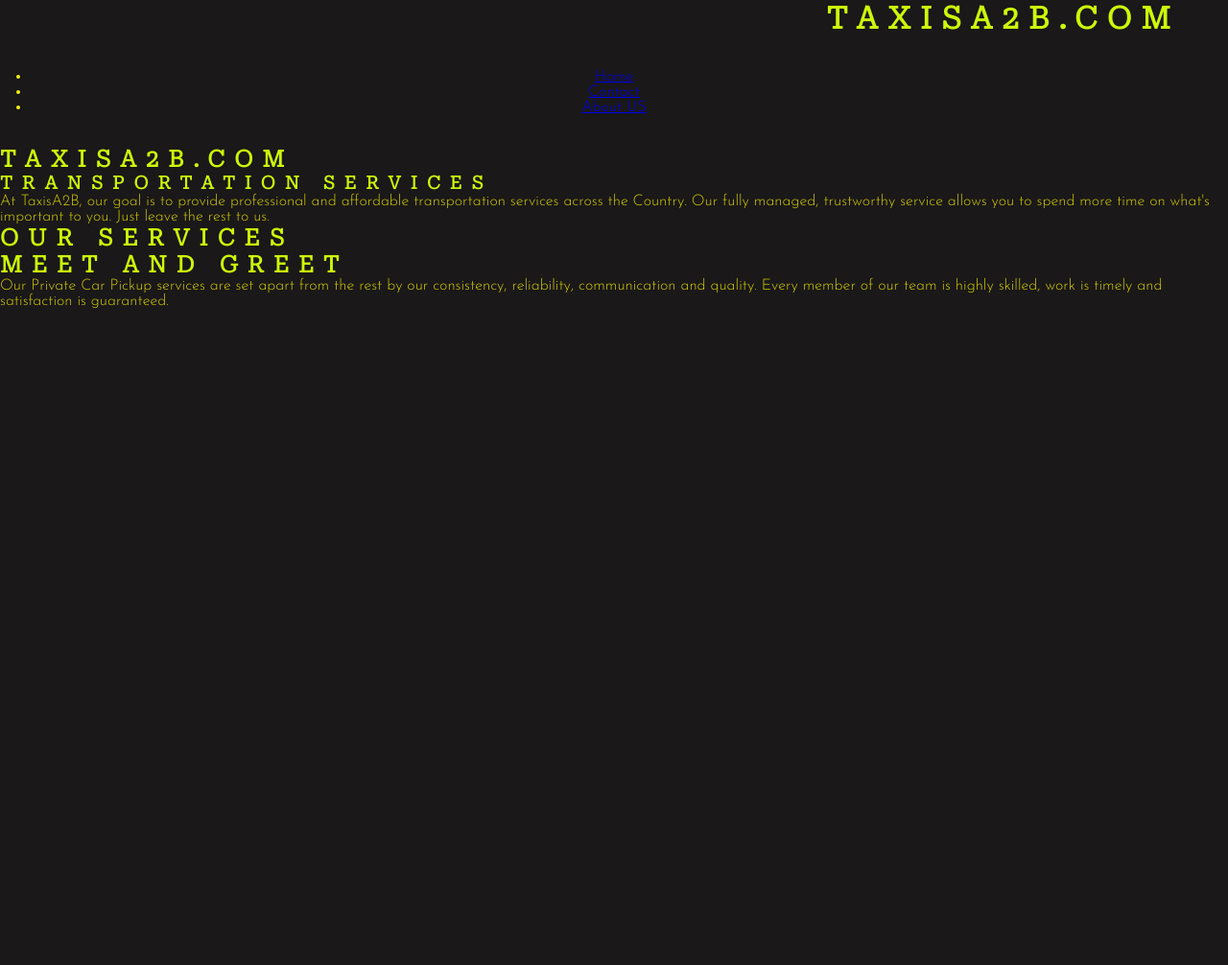
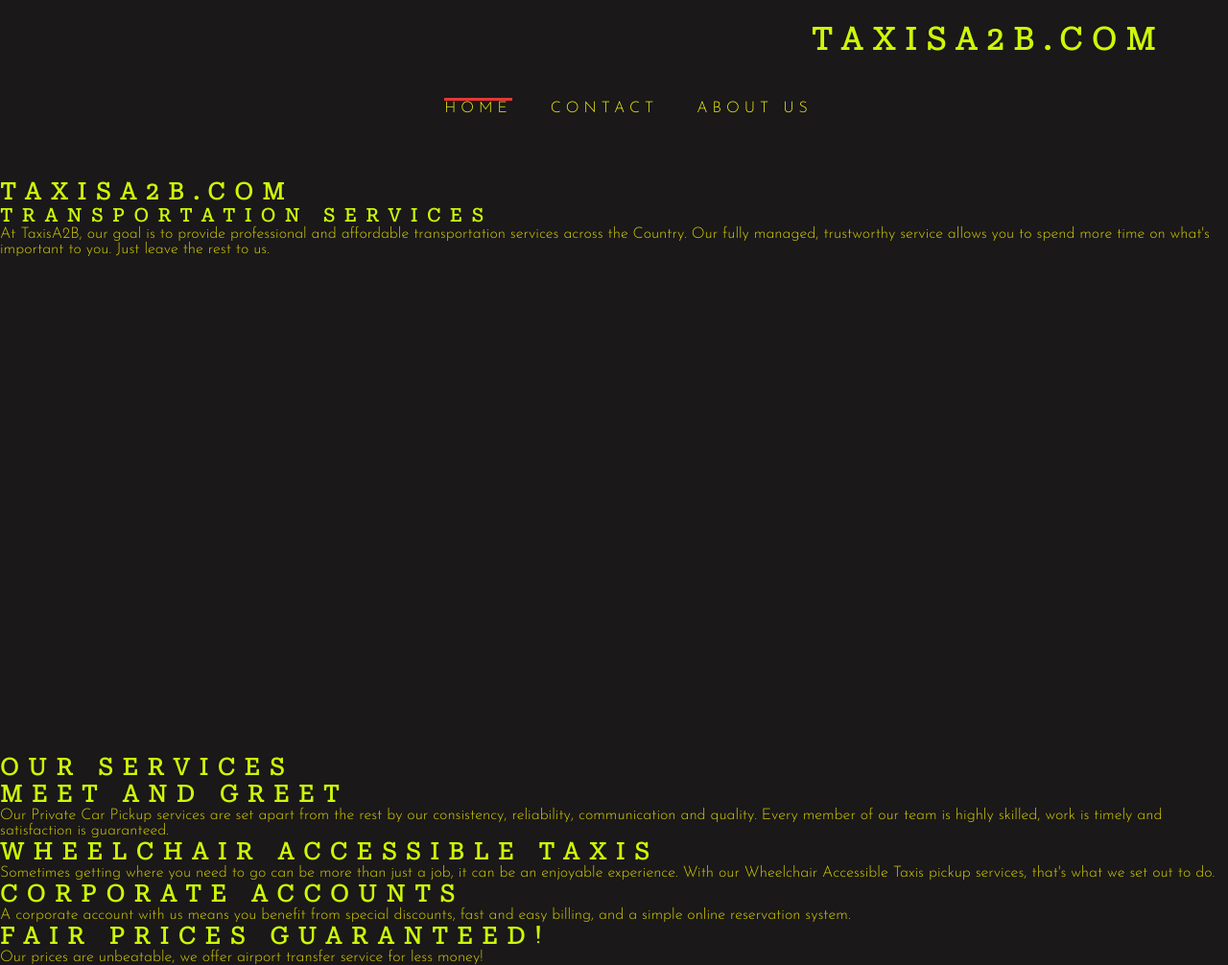
Before and after one commit to BGDragos/milestone-project-1, a plain HTML site: page index.html in a window 1280 px wide. Shown: the whole page at 96% size. Before the commit the page ends 800 px from the top, so only its background shows below. Drawn offline with Linux system fonts and the light colour scheme.

Commit message:
Add hover selection in css for links

```diff
--- a/assets/css/style.css
+++ b/assets/css/style.css
@@ -45,3 +45,49 @@
     margin-right: 50px;
 	height: 50px;
 }
+
+/*navigation links*/
+
+#taxiMenu{
+    font-size: 100%;
+    letter-spacing: 5px;
+}
+
+#taxiMenu, #taxi{
+    line-height: 50px;
+	padding: 1rem;
+}
+
+#taxiMenu li{
+	display: inline-block;
+    list-style-type: none;
+    margin-left: 30px;
+}
+
+.text-uppercase{
+	text-transform: uppercase;
+}
+
+.text-align{
+	text-align: center;
+}
+
+#taxiMenu a{
+    text-decoration: none;
+    color: inherit;
+}
+
+#taxiMenu a:hover{
+    border-bottom: 3px solid #e5f2b1;
+}
+
+.live{
+    border-top: 3px solid #e73737;
+}
+
+#taxi-dublin{
+    height: 600px;
+    width: 100%;
+    overflow: hidden;
+    position: relative;
+}
--- a/index.html
+++ b/index.html
@@ -66,6 +66,33 @@
                 </p>
             </div>
 
+            <div class="taxiLeftTop">
+                <h2><i class="fa-solid fa-wheelchair-move"></i> Wheelchair Accessible Taxis</h2>
+                <hr class="color">
+                <p>
+                    <i class="fa-solid fa-check"></i> Sometimes getting where you need to go can be more than just a job, it can be an enjoyable experience.
+                    With our Wheelchair Accessible Taxis pickup services, that's what we set out to do.
+                </p>
+            </div>
+        </div>
+        <div id="taxiRight">
+            <div class="taxiRightTop">
+                <h2><i class="fa-solid fa-file-invoice-dollar"></i> Corporate Accounts</h2>
+                <hr class="color">
+                <p>
+                    <i class="fa-solid fa-check"></i> A corporate account with us means you benefit from special discounts,
+                fast and easy billing, and a simple online reservation system.
+                </p>
+            </div>
+            <div class="taxiRightTop">
+                <h2><i class="fa-solid fa-money-bill"></i> Fair Prices GUARANTEED!</h2>
+                <hr class="color">
+                <p>
+                    <i class="fa-solid fa-check"></i> Our prices are unbeatable, we offer airport transfer service for less money!
+                </p>
+            </div>
+        </div>
+
     </body>
 
     </html>
```
